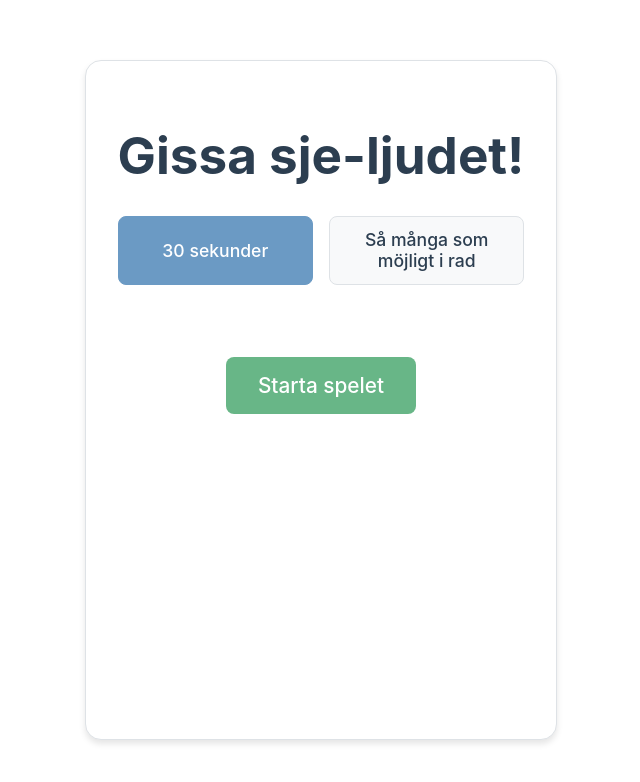
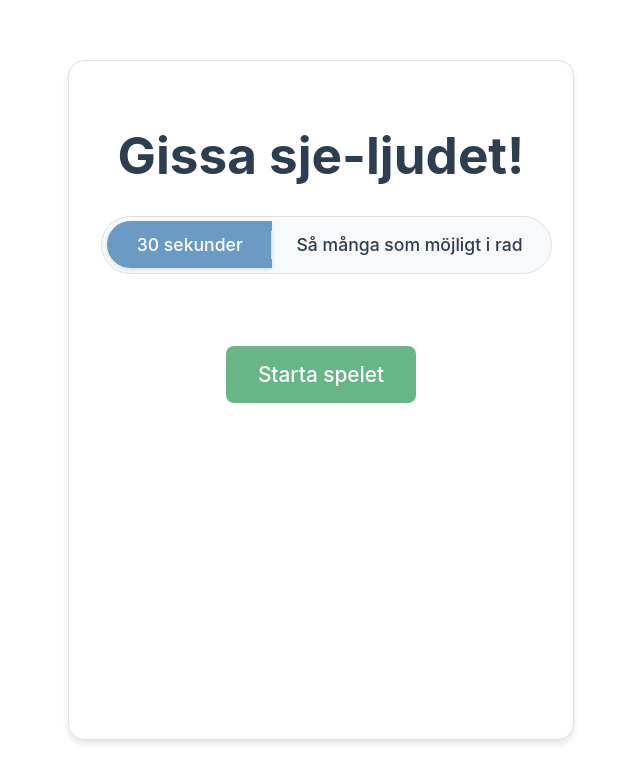
Before and after one commit to gustavjorlov/skolspel, a React (Vite) app: page / in a window 1280 px wide. Shown: the top 782 px of the page, without its empty margins (319-959 px from the left). Built offline with nearby package versions, Linux system fonts and the light colour scheme.

Commit message:
style: enhance game mode selector layout and button styles in App.css

```diff
--- a/src/App.css
+++ b/src/App.css
@@ -162,33 +162,58 @@ body {
 
 .game-mode-selector {
   display: flex;
-  gap: 1rem;
   justify-content: center;
   margin-bottom: 2rem;
+  padding: 0.3rem;
+  background-color: var(--bg-secondary);
+  border-radius: 2rem;
+  border: 1px solid var(--border-color);
+  width: 100%;
+  max-width: 500px;
+  margin-left: auto;
+  margin-right: auto;
 }
 
 .game-mode-selector button {
-  background-color: var(--bg-secondary);
+  background-color: transparent;
   color: var(--text-primary);
-  border: 1px solid var(--border-color);
+  border: none;
   padding: 0.8rem 1.5rem;
   font-size: 1.1rem;
-  border-radius: 0.5rem;
   cursor: pointer;
   transition: all 0.2s;
+  position: relative;
   flex: 1;
-  max-width: 200px;
+  white-space: nowrap;
 }
 
-.game-mode-selector button:hover {
-  background-color: var(--button-primary);
+.game-mode-selector button:first-child {
+  border-radius: 1.5rem 0 0 1.5rem;
+}
+
+.game-mode-selector button:last-child {
+  border-radius: 0 1.5rem 1.5rem 0;
+}
+
+.game-mode-selector button:hover:not(.selected) {
+  background-color: var(--button-hover);
   color: white;
 }
 
 .game-mode-selector button.selected {
   background-color: var(--button-primary);
   color: white;
-  border-color: var(--button-primary);
+  box-shadow: 0 2px 4px var(--shadow-color);
+}
+
+.game-mode-selector button:not(:last-child)::after {
+  content: "";
+  position: absolute;
+  right: 0;
+  top: 20%;
+  height: 60%;
+  width: 1px;
+  background-color: var(--border-color);
 }
 
 .high-scores {
```
